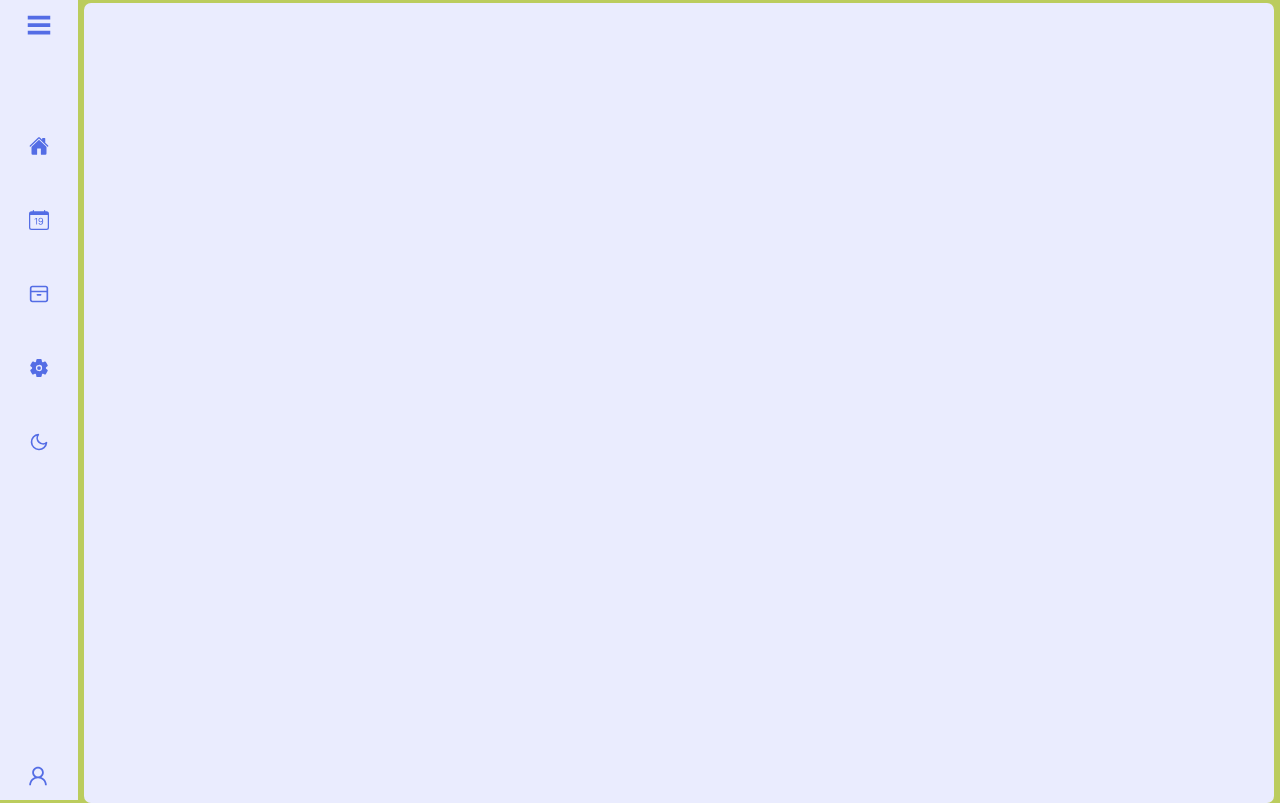
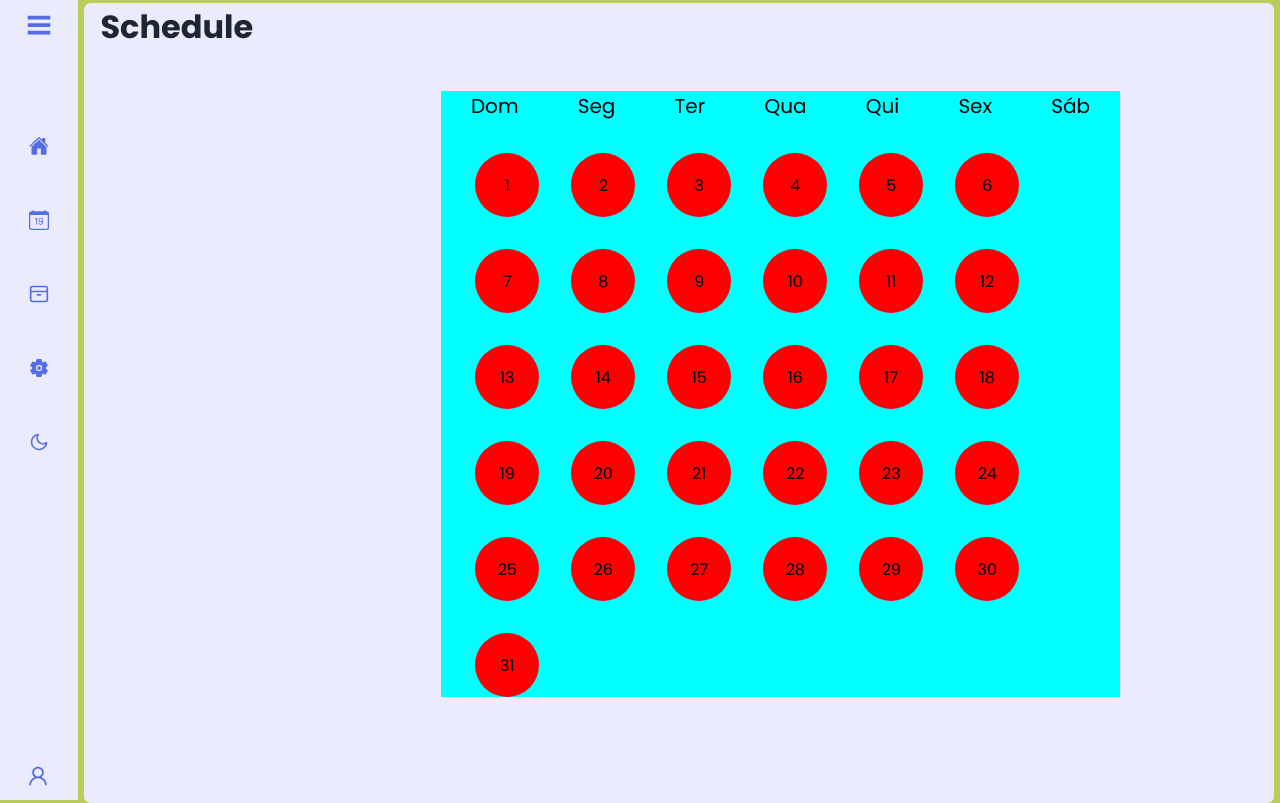
Before and after one commit to BrunoFay/Feelings-Diary, a React (Create React App) app: page /schedule in a window 1280 px wide. Built offline with nearby package versions, Linux system fonts and the light colour scheme.

Commit message:
NEW started calendar component

```diff
--- a/src/components/Page-container.jsx
+++ b/src/components/Page-container.jsx
@@ -1,7 +1,13 @@
-import React, { useContext, } from 'react'
-import {darkModeContext} from '../context/darkModeContext'
+import React, { useContext,useEffect } from 'react'
+import { darkModeContext } from '../context/darkModeContext'
 export default function PageContainer({ children }) {
   const { isDarkMode } = useContext(darkModeContext)
+  useEffect(() => {
+    if (isDarkMode) {
+      document.body.style.backgroundColor = "var(--colorMainHomeContainer)"
+    }
+    return () => document.body.style.backgroundColor = "var(--bgcolorDWMSection)"
+  }, [isDarkMode])
   return (
     <main className={isDarkMode ? 'page-container darkmode-pageContainer' : 'page-container'}>
       {children}
--- /dev/null
+++ b/src/components/schedule/schedule.css
@@ -0,0 +1,36 @@
+.schedule-container {
+  display: flex;
+  flex-wrap: wrap;
+  background-color: aqua;
+  max-width: 57%;
+  gap: 2rem;
+  position: relative;
+  left: 30%;
+  top: 5%;
+  justify-content: center;
+}
+
+.days-container {
+  display: flex;
+  flex-wrap: wrap;
+  gap: 2rem;
+  width: 90%;
+}
+
+.day-container {
+  display: flex;
+  align-items: center;
+  justify-content: center;
+  width: 4rem;
+  border-radius: 50%;
+  height: 4rem;
+  background-color: red;
+}
+
+.dayName-container {
+  display: flex;
+  gap: 3.7rem;
+  justify-content: center;
+  align-items: center;
+  font-size: 20px;
+}
--- a/src/pages/Home.jsx
+++ b/src/pages/Home.jsx
@@ -1,16 +1,9 @@
-import React, { useContext, useEffect } from 'react'
+import React from 'react';
+import MainHome from '../components/home/MainHome';
 import Navbar from '../components/navbar/Navbar';
-import MainHome from '../components/home/MainHome';
-import { darkModeContext } from '../context/darkModeContext';
 
 export default function Home() {
-  const { isDarkMode } = useContext(darkModeContext)
-  useEffect(() => {
-    if (isDarkMode) {
-      document.body.style.backgroundColor = "var(--colorMainHomeContainer)"
-    }
-    return()=> document.body.style.backgroundColor = "var(--bgcolorDWMSection)"
-  }, [isDarkMode])
+
   return (
     <>
       <Navbar />
--- a/src/pages/Schedule.jsx
+++ b/src/pages/Schedule.jsx
@@ -1,13 +1,31 @@
 import React from 'react'
 import Navbar from '../components/navbar/Navbar';
 import PageContainer from '../components/Page-container';
+import '../components/schedule/schedule.css';
 
 export default function Schedule() {
+  function countNumberOFdaysInCurrentMonth(year, month) {
+    return new Date(year, month, 0).getDate();
+  }
+  const currentMonth = new Date().getMonth();
+  const currentYear = new Date().getFullYear();
+  const daysOfCurrentMounth = countNumberOFdaysInCurrentMonth(currentYear, currentMonth + 1)
+  const daysArray = Array.from({ length: daysOfCurrentMounth }, (v, i) => i)
+  const nameDays = ['Dom', 'Seg', 'Ter', 'Qua', 'Qui', 'Sex', 'Sáb']
   return (
     <>
       <Navbar />
       <main className="main-container">
         <PageContainer>
+          <h1>Schedule</h1>
+          <div className="schedule-container">
+            <div className='dayName-container'>
+              {nameDays.map((nameDay, index) => (<span >{nameDay}</span>))}
+            </div>
+            <div className='days-container'>
+            {daysArray.map((day, i) => (<div className='day-container'>{i + 1}</div>))}
+            </div>
+          </div>
         </PageContainer>
       </main>
     </>
```
Lines whose indentation alone changed are shown as unchanged.
